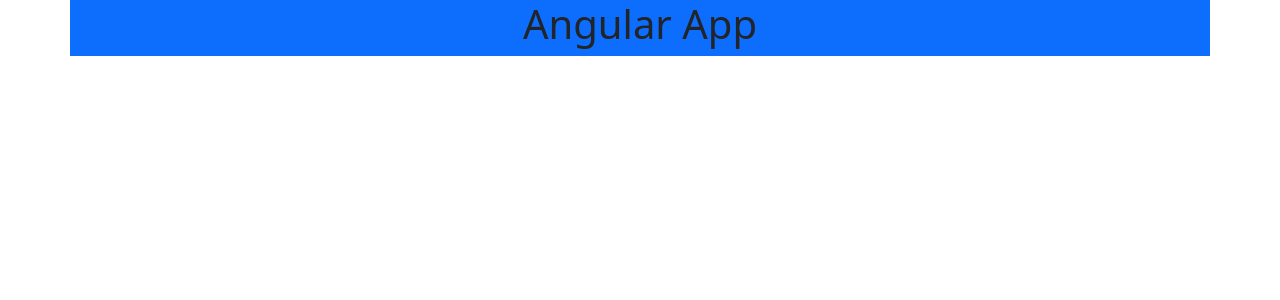
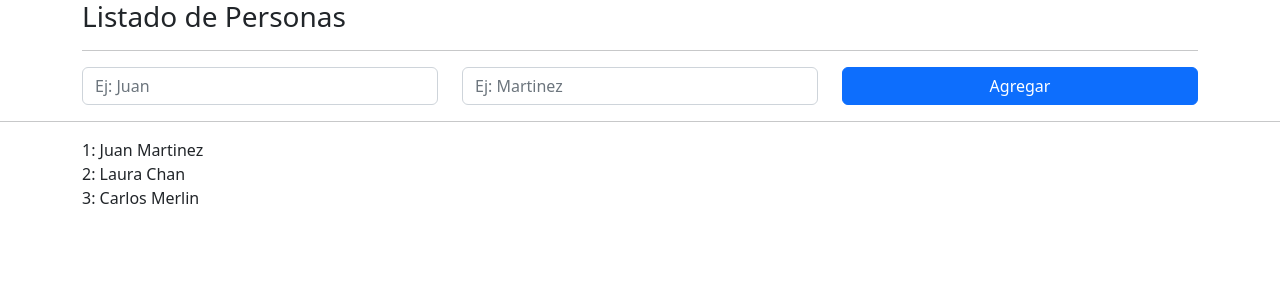
Before and after one commit to juanpixsharp/cursoUdemy, an Angular app: page / in a window 1280 px wide. Shown: the top 300 px of the page. Built offline with nearby package versions, Linux system fonts and the light colour scheme.

Commit message:
app.component: Agregamos interaccion con arreglo de la clase Persona

```diff
--- a/src/app/app.component.html
+++ b/src/app/app.component.html
@@ -1,7 +1,31 @@
-<div class="container bg-primary">
+<div class="container">
+  <div class="col">
+    <h3>{{titulo}}</h3>
+  </div>
+  <hr>
+  <form class="form row">
+    <div class="form-group col-md-4">
+      <label for="nombre" class="visually-hidden">Nombre:</label>
+      <input type="text" name="nombre" id="nombre" placeholder="Ej: Juan" class="form-control" [(ngModel)]="nombreInput">
+    </div>
+    <div class="form-group col-md-4">
+      <label for="apellido" class="visually-hidden">Apellido:</label>
+      <input type="text" name="apellido" id="apellido" placeholder="Ej: Martinez" class="form-control" [(ngModel)]="apellidoInput">
+    </div>
+    <div class="col">
+      <button type="submit" class="btn btn-primary col-12" (click)="agregarPersona();">
+        Agregar
+      </button>
+    </div>
+  </form>
+</div>
+<hr>
+<div class="container">
   <div class="row">
-    <div class="col text-center">
-      <h1>{{ titulo }}</h1>
+    <div class="col">
+      <div *ngFor="let persona of personas; let i = index">
+          {{i+1}}: {{ persona.nombre }} {{ persona.apellido }}
+      </div>
     </div>
   </div>
 </div>
--- a/src/app/app.component.ts
+++ b/src/app/app.component.ts
@@ -1,4 +1,5 @@
 import { Component } from '@angular/core';
+import { PErsona } from './persona.model';
 
 @Component({
   selector: 'app-root',
@@ -6,5 +7,23 @@ import { Component } from '@angular/core';
   styleUrls: ['./app.component.css']
 })
 export class AppComponent {
-  titulo = 'Angular App';
+  titulo = 'Listado de Personas';
+  personas:PErsona[] = [
+    new PErsona("Juan","Martinez"),
+    new PErsona("Laura","Chan"),
+    new PErsona("Carlos","Merlin")
+  ];
+
+  nombreInput: string='';
+  apellidoInput: string ='';
+
+  agregarPersona(){
+    if(this.nombreInput!='' && this.apellidoInput!=''){
+      let nPersona:PErsona = new PErsona(this.nombreInput, this.apellidoInput);
+      this.personas.push(nPersona);
+      this.nombreInput = '';
+      this.apellidoInput = '';
+    }
+  }
+
 }
```
